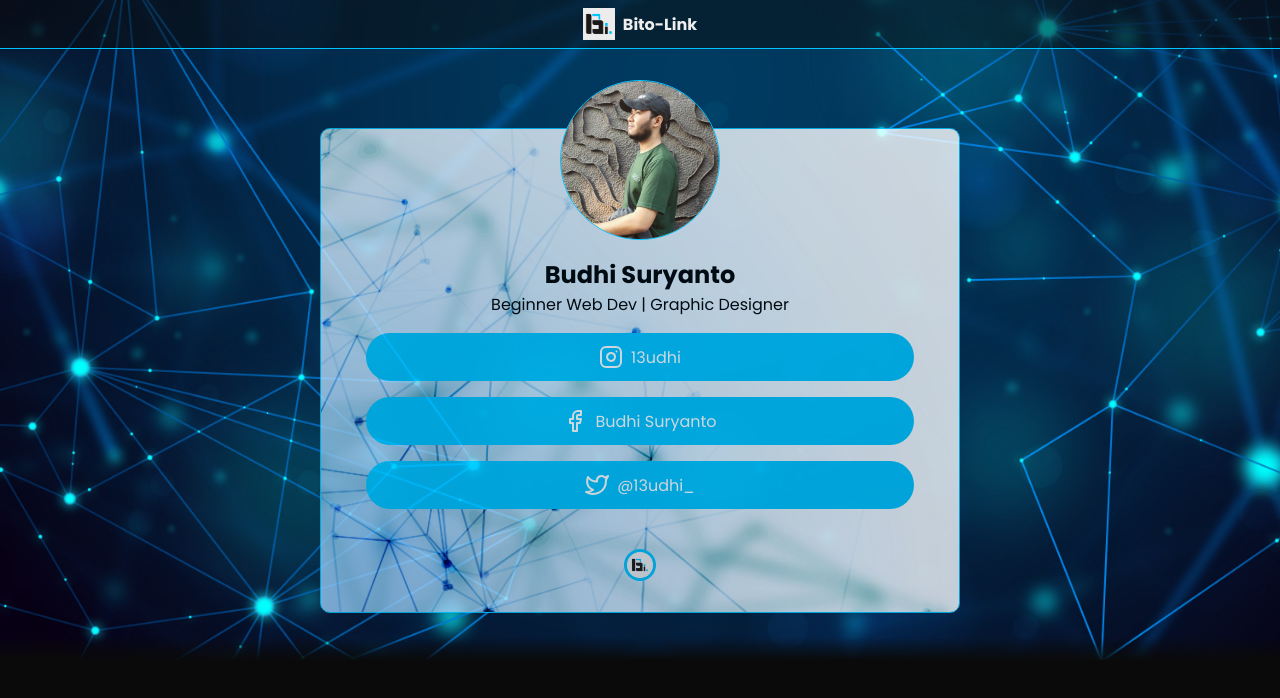
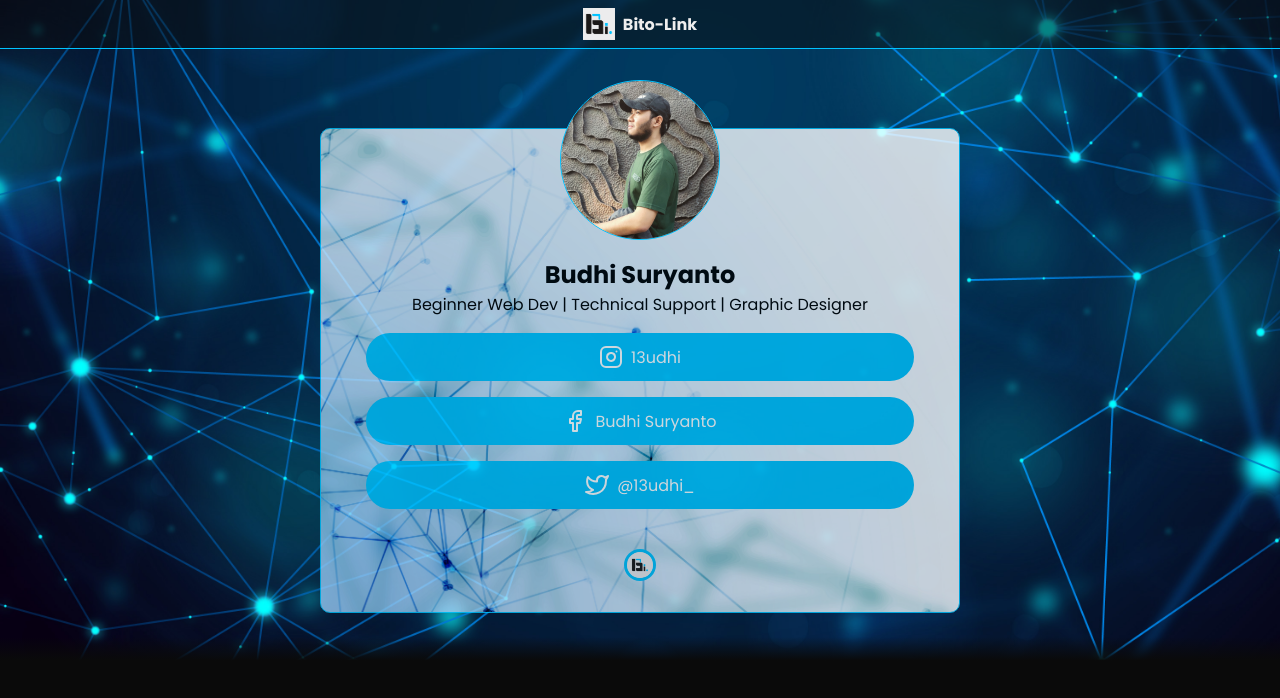
Before and after one commit to 13udhi/weblink-BITO, a plain HTML site: page index.html in a window 1280 px wide. Drawn offline with nearby package versions, Linux system fonts and the light colour scheme.

Commit message:
edit bio

```diff
--- a/index.html
+++ b/index.html
@@ -32,7 +32,7 @@
                 <h2>Budhi Suryanto</h2>
             </div>
             <div class="content-link-about">
-                <p>Beginner Web Dev | Graphic Designer</p>
+                <p>Beginner Web Dev | Technical Support | Graphic Designer</p>
             </div>
             <div class="content-link-socials">
                 <a href="https://www.instagram.com/13udhi/" target="_blank"><i class="link" data-feather="instagram"></i><p>13udhi</p></a>
```
